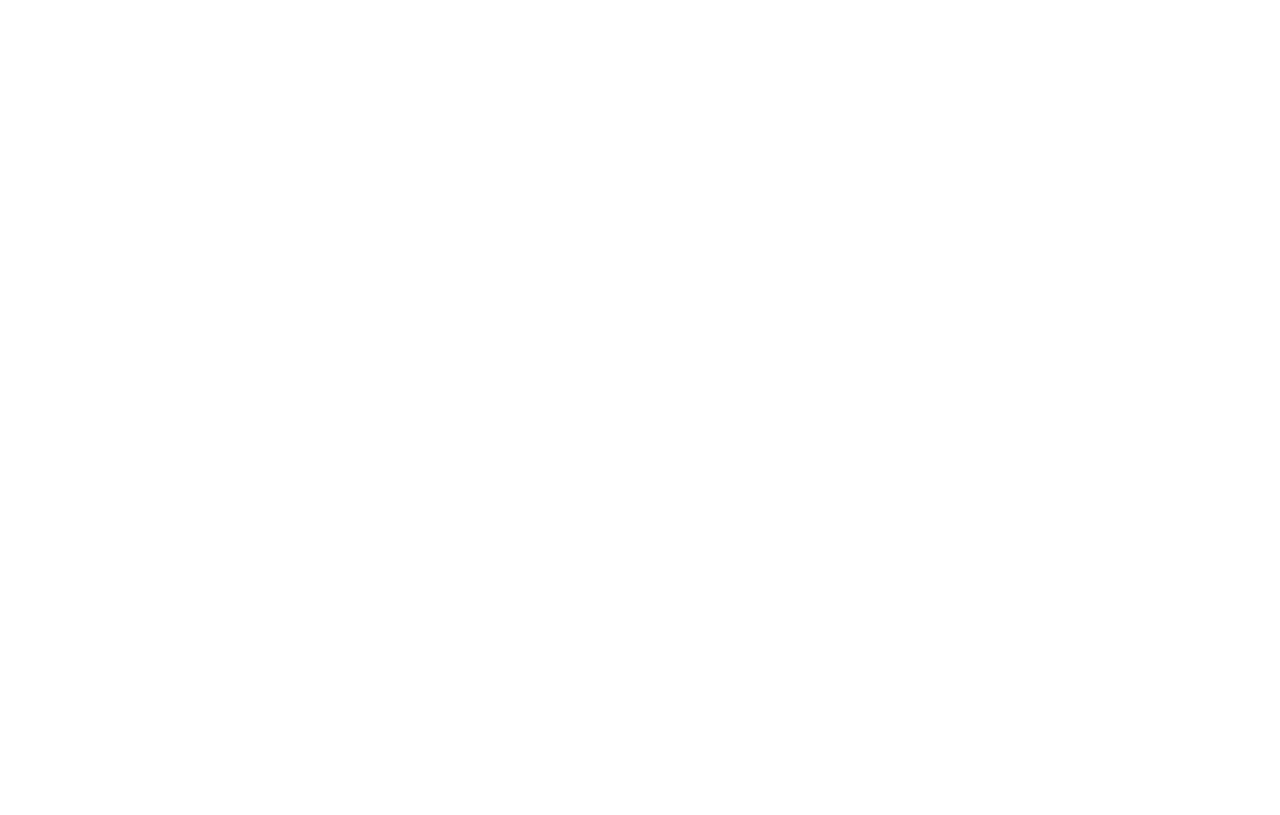
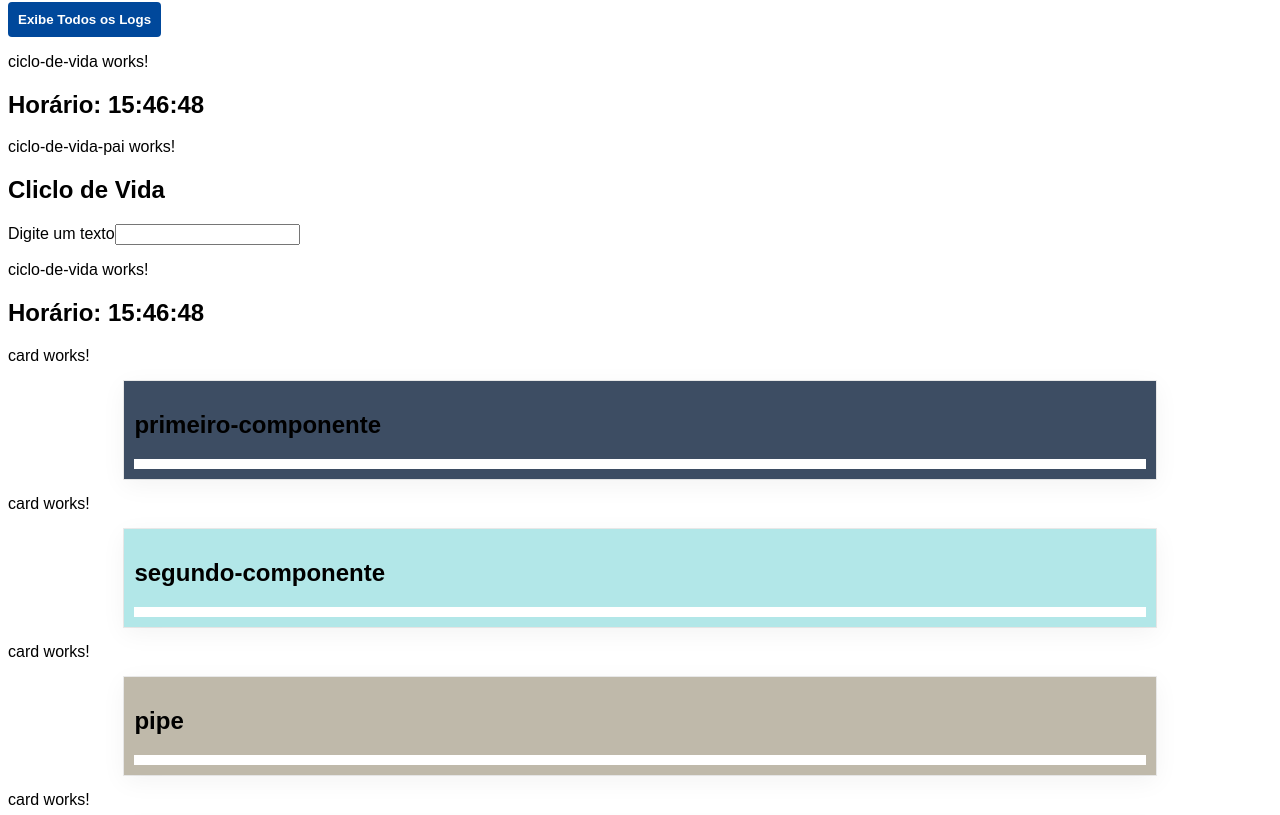
Before and after one commit to SilvioAquinoDev/Fundamentos-AngularGit, an Angular app: page / in a window 1280 px wide. Shown: the part 1982-2797 px from the top of the page. Before the commit the page ends 800 px from the top, so only its background shows below. Built offline with nearby package versions, Linux system fonts and the light colour scheme.

Commit message:
feat: conclusao da Aula K, nao consegui renderizar os componentes dentro do card, refazer

```diff
--- a/src/app/app.component.html
+++ b/src/app/app.component.html
@@ -18,6 +18,40 @@
 <app-servico02></app-servico02>
 <app-ciclo-de-vida></app-ciclo-de-vida>
 <app-ciclo-de-vida-pai></app-ciclo-de-vida-pai>
+<app-card titulo="primeiro-componente" cor="#3D4D63">
+  <app-primeiro-componente></app-primeiro-componente>
+</app-card>
+<app-card titulo="segundo-componente" cor="#B2E7E8">
+  <app-segunto-componente></app-segunto-componente>
+</app-card>
+<app-card titulo="pipe" cor="#BFB9AA">
+  <app-pipe-customizado></app-pipe-customizado>
+</app-card>
+<app-card titulo="renderizando listas" cor="#F2D096">
+  <app-renderizando-listas></app-renderizando-listas>
+</app-card>
+<app-card titulo="componente personalizado" cor="#ED8975">
+  <app-componente-personalizado nome="Silvio" sobrenome="Aquino"></app-componente-personalizado>
+</app-card>
+<app-card titulo="componente personalizado 2" cor="#FFE3DC">
+  <app-componente-personalizado nome="Meiry" sobrenome="Paiva"></app-componente-personalizado>
+</app-card>
+<app-card titulo="componente pai" cor="#A2AD91">
+  <app-componente-pai></app-componente-pai>
+</app-card>
+<app-card titulo="serviço 1" cor="#3A2D32">
+  <app-servico01></app-servico01>
+</app-card>
+<app-card titulo="serviço 2" cor="#B2E7E8">
+  <app-servico02></app-servico02>
+</app-card>
+<app-card titulo="ciclo de vida" cor="#BFB9AA">
+  <app-ciclo-de-vida></app-ciclo-de-vida>
+</app-card>
+<app-card titulo="ciclo de vida pai" cor="#F2D096">
+  <app-ciclo-de-vida-pai></app-ciclo-de-vida-pai>
+</app-card>
+
 
 
 <!--<style>
--- a/src/app/app.module.ts
+++ b/src/app/app.module.ts
@@ -14,7 +14,6 @@
 import { Servico01Component } from './servico01/servico01.component';
 import { Servico02Component } from './servico02/servico02.component';
 import { CicloDeVidaComponent } from './ciclo-de-vida/ciclo-de-vida.component';
-import { TesteNovaBranchComponent } from './teste-nova-branch/teste-nova-branch.component';
 import { CicloDeVidaPaiComponent } from './ciclo-de-vida-pai/ciclo-de-vida-pai.component';
 import { CardComponent } from './card/card.component';
 
@@ -32,7 +31,6 @@
     Servico01Component,
     Servico02Component,
     CicloDeVidaComponent,
-    TesteNovaBranchComponent,
     CicloDeVidaPaiComponent,
     CardComponent
   ],
--- a/src/app/card/card.component.css
+++ b/src/app/card/card.component.css
@@ -0,0 +1,14 @@
+.container {
+    padding: 10px;
+    margin: 20px 0;
+    width: 80%;
+    margin: 10px auto;
+    display: flex;
+    flex-direction: column;
+    box-shadow: rgba(0, 0, 0, 0.05) 0px 6px 24px 0px, rgba(0, 0, 0, 0.08) 0px 0px 0px 1px;
+}
+
+.content {
+    background-color: white;
+    padding: 5px;
+}
--- a/src/app/card/card.component.html
+++ b/src/app/card/card.component.html
@@ -1,5 +1,5 @@
 <p>card works!</p>
-<div class="container" [ngStyle]="{'background color.cor'}">
+<div class="container" [ngStyle]="{'backgroundColor': cor}">
     <h2>{{titulo}}</h2>
     <div class="content">
         <ng-component></ng-component>
--- a/src/app/teste-nova-branch/teste-nova-branch.component.html
+++ /dev/null
@@ -1 +0,0 @@
-<p>teste-nova-branch works!</p>
```
Also changed, not shown: src/app/teste-nova-branch/teste-nova-branch.component.ts (deleted, +0 -10 lines), src/app/teste-nova-branch/teste-nova-branch.component.css (deleted), 1 other file (tests, documents, lock files or other folders).
